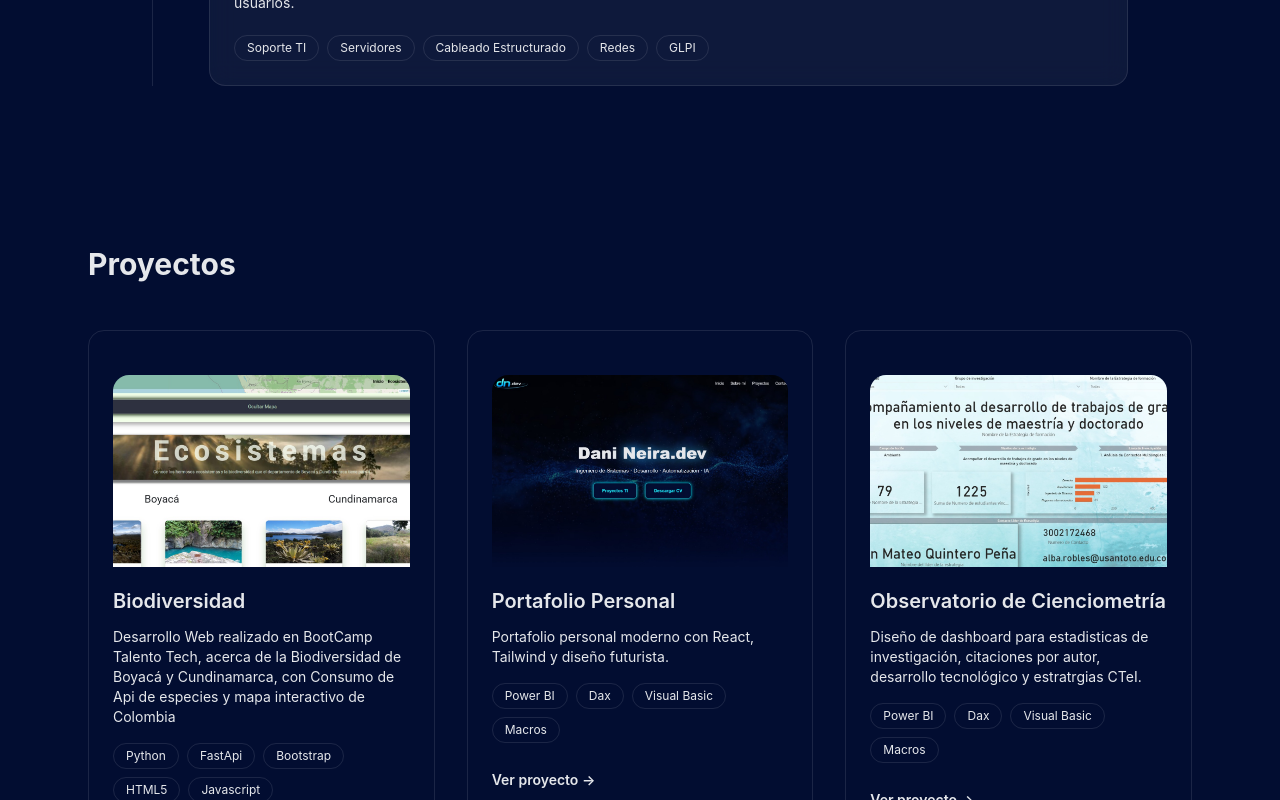
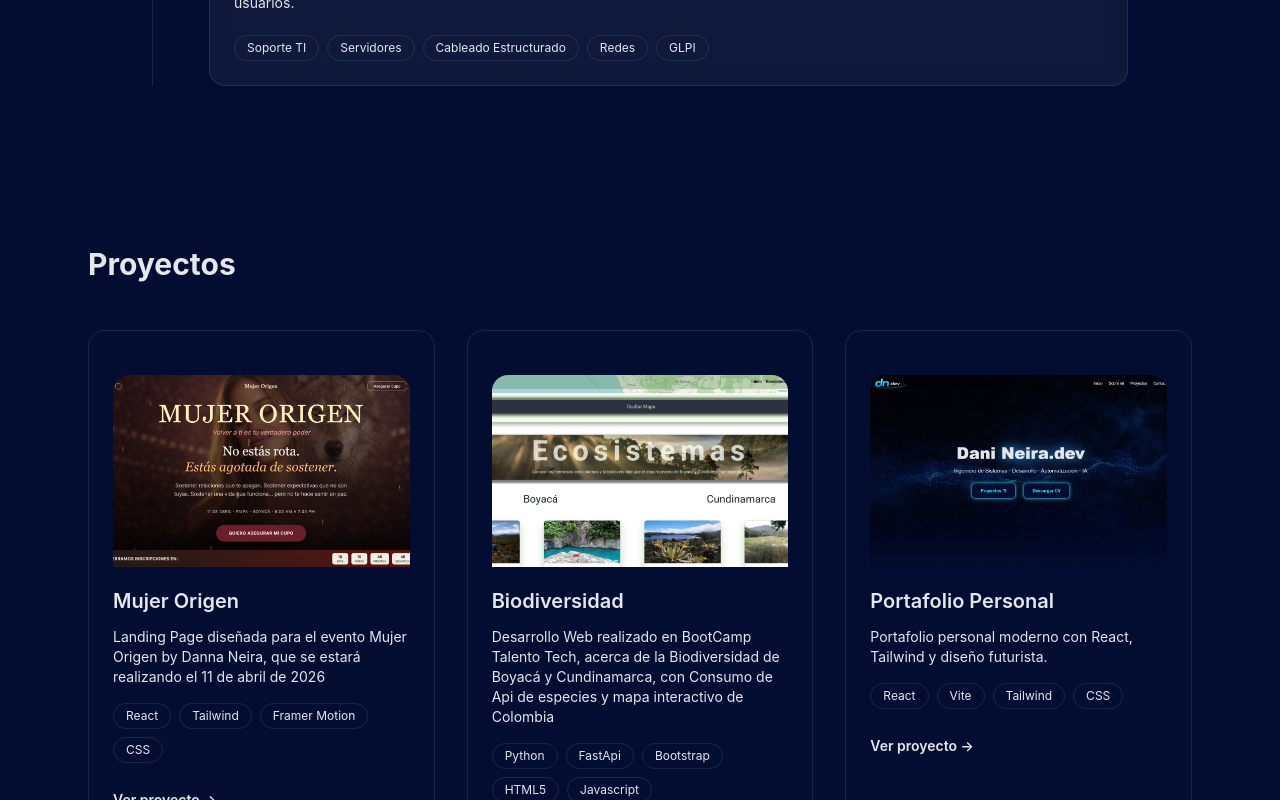
Before and after one commit to danineirac/portfolio.danineira.dev, a React (Vite) app: page / in a window 1280 px wide. Shown: the part 2000-2800 px from the top of the page. Built offline with nearby package versions, Linux system fonts and the light colour scheme.

Commit message:
Proyecto mujer origen agregado.

```diff
--- a/src/components/Projects.jsx
+++ b/src/components/Projects.jsx
@@ -1,6 +1,13 @@
 const projects = [
 
-    {
+  {
+    title: "Mujer Origen",
+    desc: "Landing Page diseñada para el evento Mujer Origen by Danna Neira, que se estará realizando el 11 de abril de 2026",
+    tech: ["React", "Tailwind", "Framer Motion", "CSS"],
+    image: "/img-projects/mujerorigen.jpg",
+    link: "https://mujer-origen.vercel.app/",
+  },
+  {
     title: "Biodiversidad",
     desc: "Desarrollo Web realizado en BootCamp Talento Tech, acerca de la Biodiversidad de Boyacá y Cundinamarca, con Consumo de Api de especies y mapa interactivo de Colombia",
     tech: ["Python", "FastApi", "Bootstrap", "HTML5", "Javascript"],
@@ -10,7 +17,7 @@ const projects = [
   {
     title: "Portafolio Personal",
     desc: "Portafolio personal moderno con React, Tailwind y diseño futurista.",
-    tech: ["Power BI", "Dax", "Visual Basic", "Macros"],
+    tech: ["React", "Vite", "Tailwind", "CSS"],
     image: "/img-projects/portfolio.jpg",
     link: "https://portfolio-danineira-dev.vercel.app/",
   },
```
Also changed, not shown: public/img-projects/mujerorigen.jpg (added).
